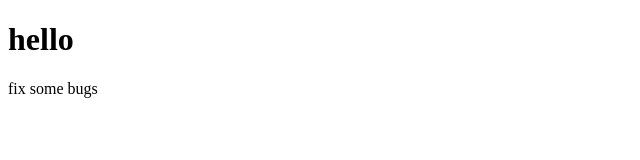
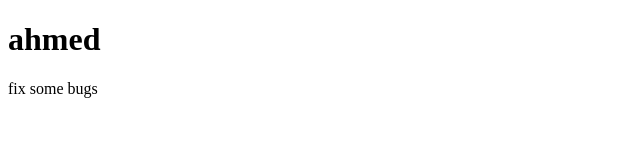
Before and after one commit to haseeb-211/gitCourse_day2, a plain HTML site: page index.html in a window 1280 px wide. Shown: the whole page, without its empty margins (0-640 px from the left). Drawn offline with Linux system fonts and the light colour scheme.

Commit message:
second edit index

```diff
--- a/index.html
+++ b/index.html
@@ -6,7 +6,7 @@
     <title>Document</title>
 </head>
 <body>
-    <h1>hello</h1>
+    <h1>ahmed</h1>
     <p>fix some bugs</p>
 </body>
 </html>
```
